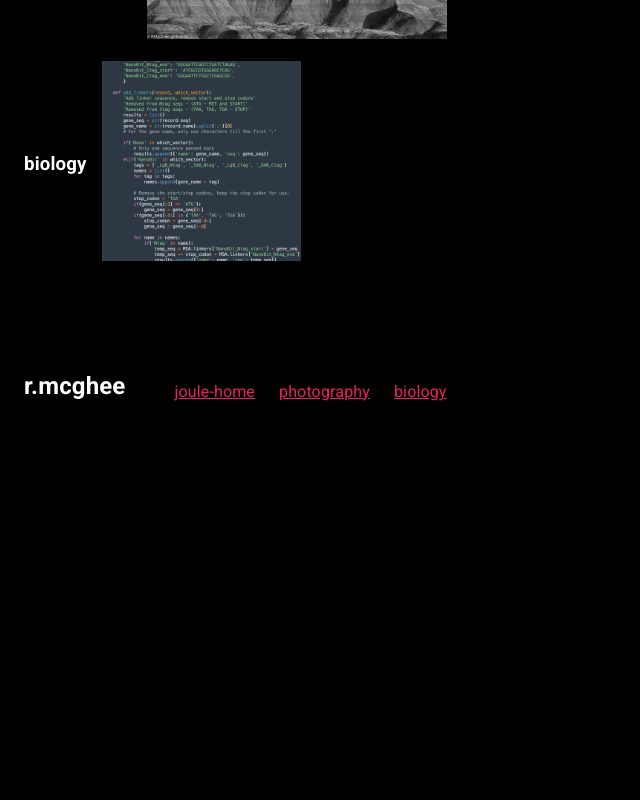
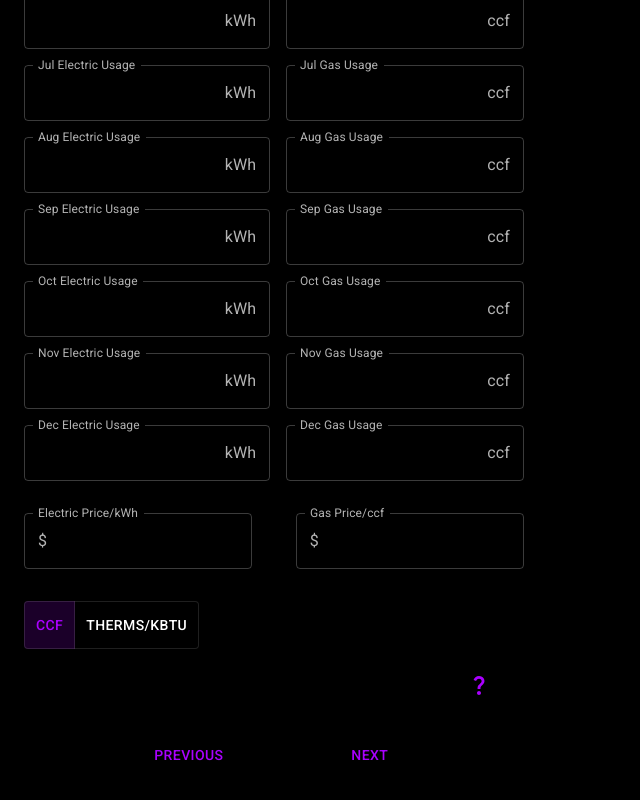
Before and after one commit to RMcGhee/portfolio, a React (Vite) app: page /#/joule-home/energy-usage in a window 1280 px wide. Shown: the part 580-1380 px from the top of the page, without its empty margins (0-640 px from the left). Before the commit the page ends 989 px from the top, so only its background shows below. Built offline with nearby package versions, Linux system fonts and the light colour scheme.

Commit message:
Udate usage form

```diff
--- a/src/calculator/CurrentSystemForm.tsx
+++ b/src/calculator/CurrentSystemForm.tsx
@@ -147,7 +147,7 @@ const CurrentSystemForm: React.FC = () => {
           <Button
             component={Link}
             to='/joule-home/energy-usage'
-            disabled={!haveZipDistData}
+            // disabled={!haveZipDistData}
             style={{
               transition: 'width 0.5s ease-in-out, opacity 0.5s ease-in-out',
               left: 0,
--- a/src/calculator/EnergyUsageForm.tsx
+++ b/src/calculator/EnergyUsageForm.tsx
@@ -7,18 +7,12 @@ import { HelpPopover } from '../common/HelpPopover';
 import { EnergyFormData, MonthlyUsage, initEnergyForm, } from '../entities/EnergyFormData';
 import { DegreeDayData, initDegreeDayMonths } from '../entities/DegreeDayData';
 import { isEmpty, validateZip } from '../common/Util';
-import { Updater } from 'use-immer';
+import { Link, useOutletContext } from 'react-router-dom';
+import { ContextType } from '../pages/joule-home';
 
-type EnergyUsageFormProps = {
-  formData: FormData;
-  setFormData: Updater<FormData>;
-};
+const EnergyUsageForm: React.FC = () => {
 
-const EnergyUsageForm: React.FC<EnergyUsageFormProps> = ({
-  formData,
-  setFormData,
-}) => {
-
+  const { formData, setFormData } = useOutletContext<ContextType>();
   const [energyFormData, setEnergyFormData] = useState<EnergyFormData>(initEnergyForm(formData));
 
   const [showHelpPopover, setShowHelpPopover] = useState(false);
@@ -61,6 +55,7 @@ const EnergyUsageForm: React.FC<EnergyUsageFormProps> = ({
 
         setFormData((formDataDraft) => {
           formDataDraft.degreeDayData = data;
+          return formDataDraft;
         });
       };
       getDegreeDayData();
@@ -78,6 +73,7 @@ const EnergyUsageForm: React.FC<EnergyUsageFormProps> = ({
         gasPrice: energyFormData.gasPrice,
         gasUnits: energyFormData.gasUnits,
       } as FormData);
+      return formDataDraft;
     });
     // eslint-disable-next-line react-hooks/exhaustive-deps
   }, [energyFormData]);
@@ -200,6 +196,35 @@ const EnergyUsageForm: React.FC<EnergyUsageFormProps> = ({
           onClick={() => setShowHelpPopover(!showHelpPopover)}
         ><QuestionMark/></IconButton>
         <HelpPopover helpText={helpText} isOpen={showHelpPopover} onClose={() => setShowHelpPopover(false)}></HelpPopover>
+        <Box sx={{
+          position: 'relative',
+          padding: 2,
+          marginBottom: '30px',
+          flexGrow: 1,
+          display: 'flex',
+          flexDirection: 'row',
+          justifyContent: 'space-evenly',
+        }}>
+          <Button
+            component={Link}
+            to='/joule-home/current-system'
+            style={{
+              transition: 'width 0.5s ease-in-out, opacity 0.5s ease-in-out',
+              left: 0,
+          }}>
+            Previous
+          </Button>
+          <Button
+            component={Link}
+            to='/joule-home/analysis'
+            // disabled={!haveZipDistData}
+            style={{
+              transition: 'width 0.5s ease-in-out, opacity 0.5s ease-in-out',
+              left: 0,
+          }}>
+            Next
+          </Button>
+        </Box>
       </Box>
     </LeftGrow>
   );
--- a/src/main.tsx
+++ b/src/main.tsx
@@ -9,6 +9,7 @@ import JouleHome from './pages/joule-home';
 import Home from './pages/home';
 import Introduction from './calculator/Introduction';
 import CurrentSystemForm from './calculator/CurrentSystemForm';
+import EnergyUsageForm from './calculator/EnergyUsageForm';
 
 const router = createHashRouter([
   {
@@ -21,7 +22,7 @@ const router = createHashRouter([
         children: [
           { path: '', element: <Introduction /> },
           { path: 'current-system', element: <CurrentSystemForm /> },
-          { path: 'energy-usage', element: <Home /> },
+          { path: 'energy-usage', element: <EnergyUsageForm /> },
           { path: 'analysis', element: <Home /> },
         ],
       },
```
